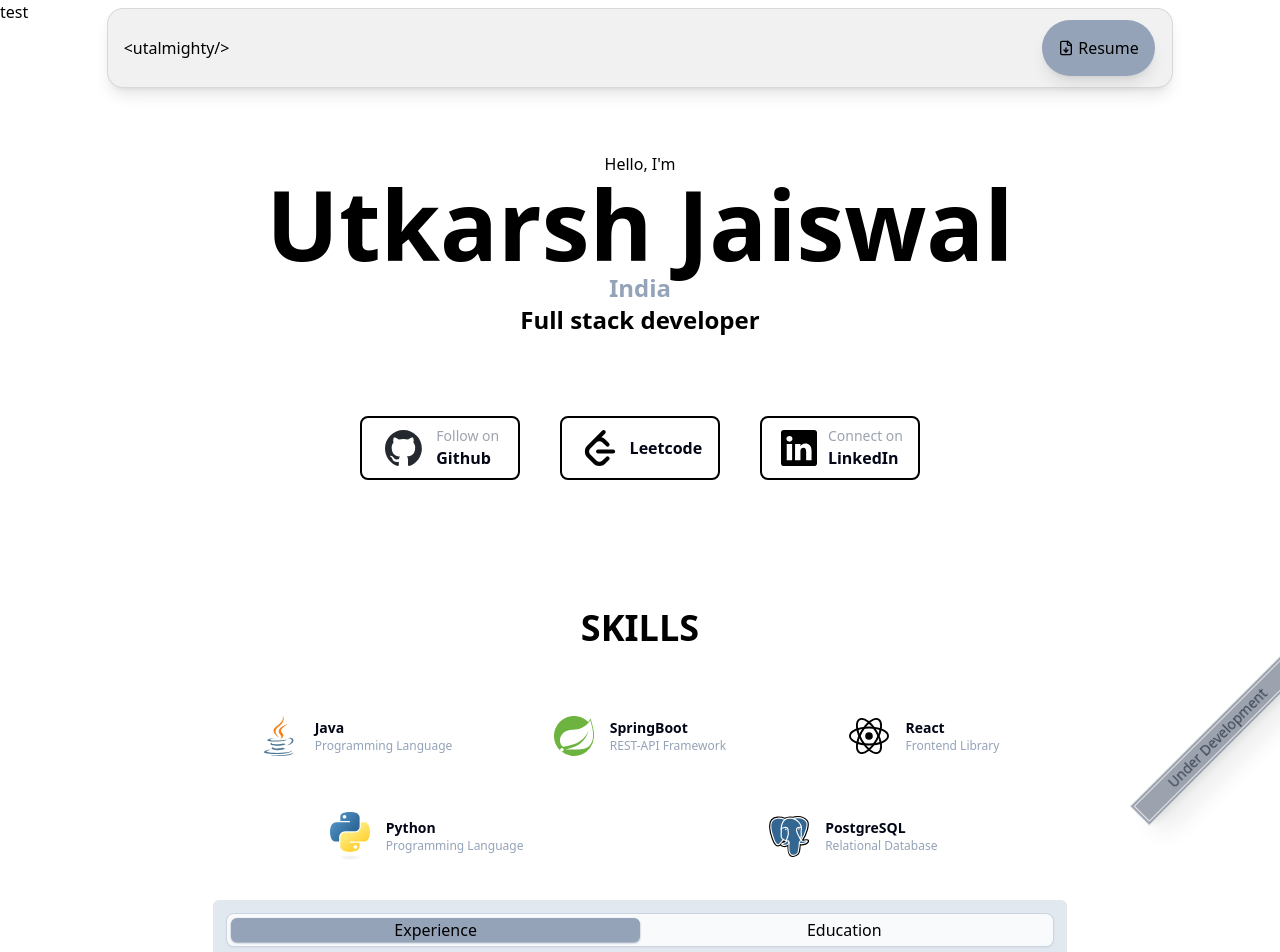
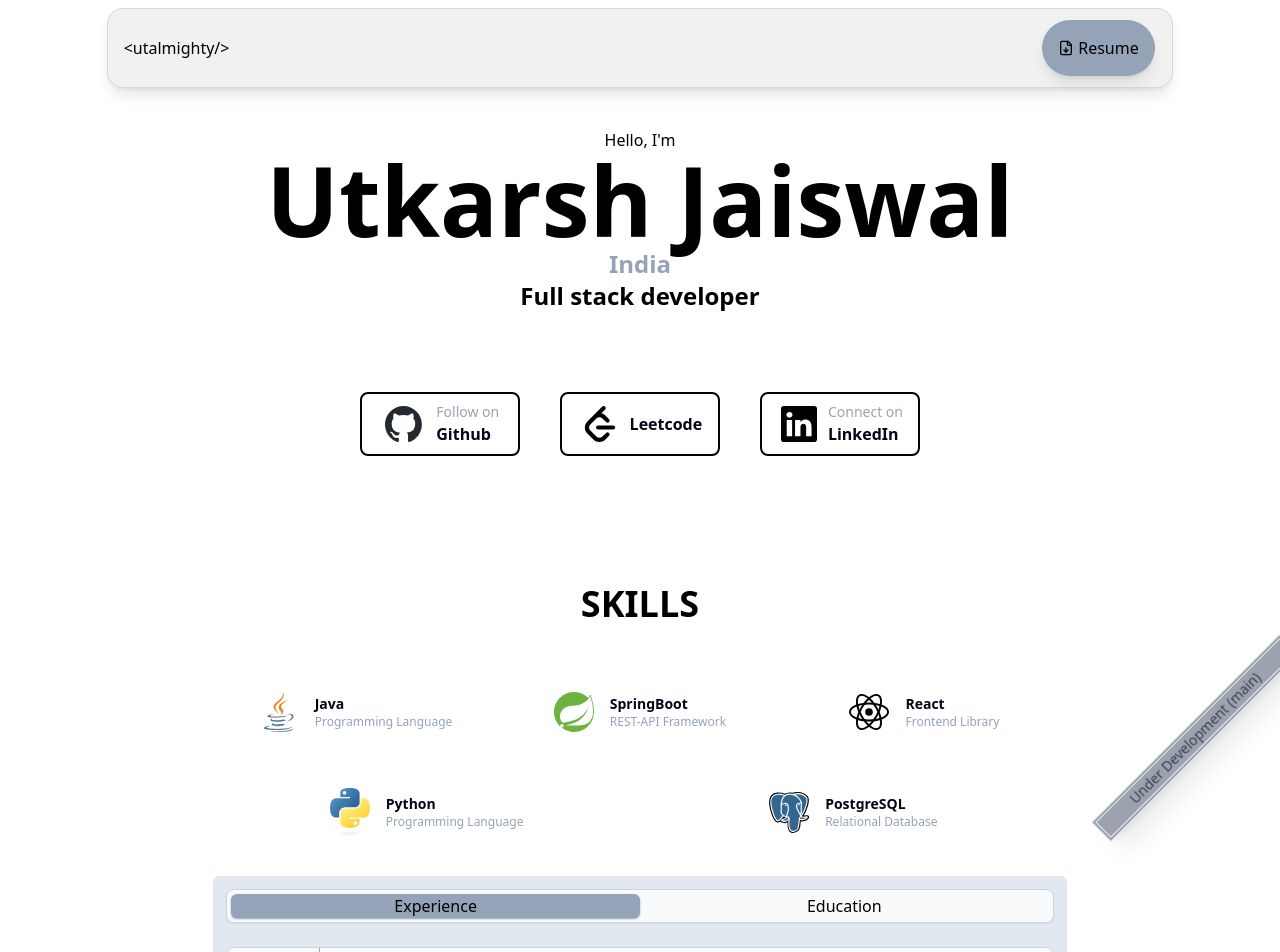
Before and after one commit to utalmighty/portfolio, a React (Vite) app: page / in a window 1280 px wide. Shown: the top 952 px of the page. Built offline with nearby package versions, Linux system fonts and the light colour scheme.

Commit message:
removed test tag

```diff
--- a/src/App.tsx
+++ b/src/App.tsx
@@ -8,7 +8,6 @@ import Skills from "./components/skills/Skills";
 function App() {
   return (
     <div>
-      test
       <Navbar />
       <Profile />
       <Skills />
--- a/src/components/banner/Ribbon.tsx
+++ b/src/components/banner/Ribbon.tsx
@@ -1,7 +1,7 @@
 export default function Ribbon() {
     return (
       <div className="fixed border-double border-4 bottom-[3rem] right-[-3rem] bg-gray-400 text-gray-700 px-10 font-light text-sm shadow-xl rotate-[-45deg]">
-        Under Development
+        Under Development (main)
       </div>
     );
   }
```
